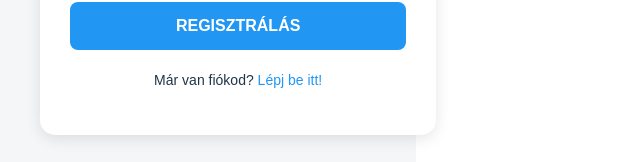
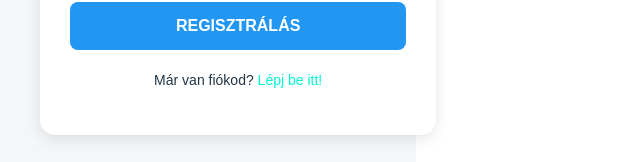
Before and after one commit to fehbalaa-stack/els-, a React (Vite) app in the folder kliens/: page / in a window 1280 px wide. Shown: the part 610-772 px from the top of the page, without its empty margins (0-640 px from the left). Built offline with nearby package versions, Linux system fonts and the light colour scheme.

Commit message:
Login link pozicio javitasa es teljes Admin beallitas

```diff
--- a/kliens/src/Register.jsx
+++ b/kliens/src/Register.jsx
@@ -72,7 +72,7 @@ function Register() {
         </form>
         {/* <-- IDE VAN KIVÉVE A LINK: A FORM ALÁ, A FEHÉR DOBOZON BELÜL */}
         <p style={{marginTop: '20px', fontSize: '14px'}}>
-            Már van fiókod? <Link to="/login" style={{color: '#2196F3'}}>Lépj be itt!</Link>
+            Már van fiókod? <Link to="/login" style={{color: '#00f7d6ff'}}>Lépj be itt!</Link>
         </p>
 
       </div>
```
